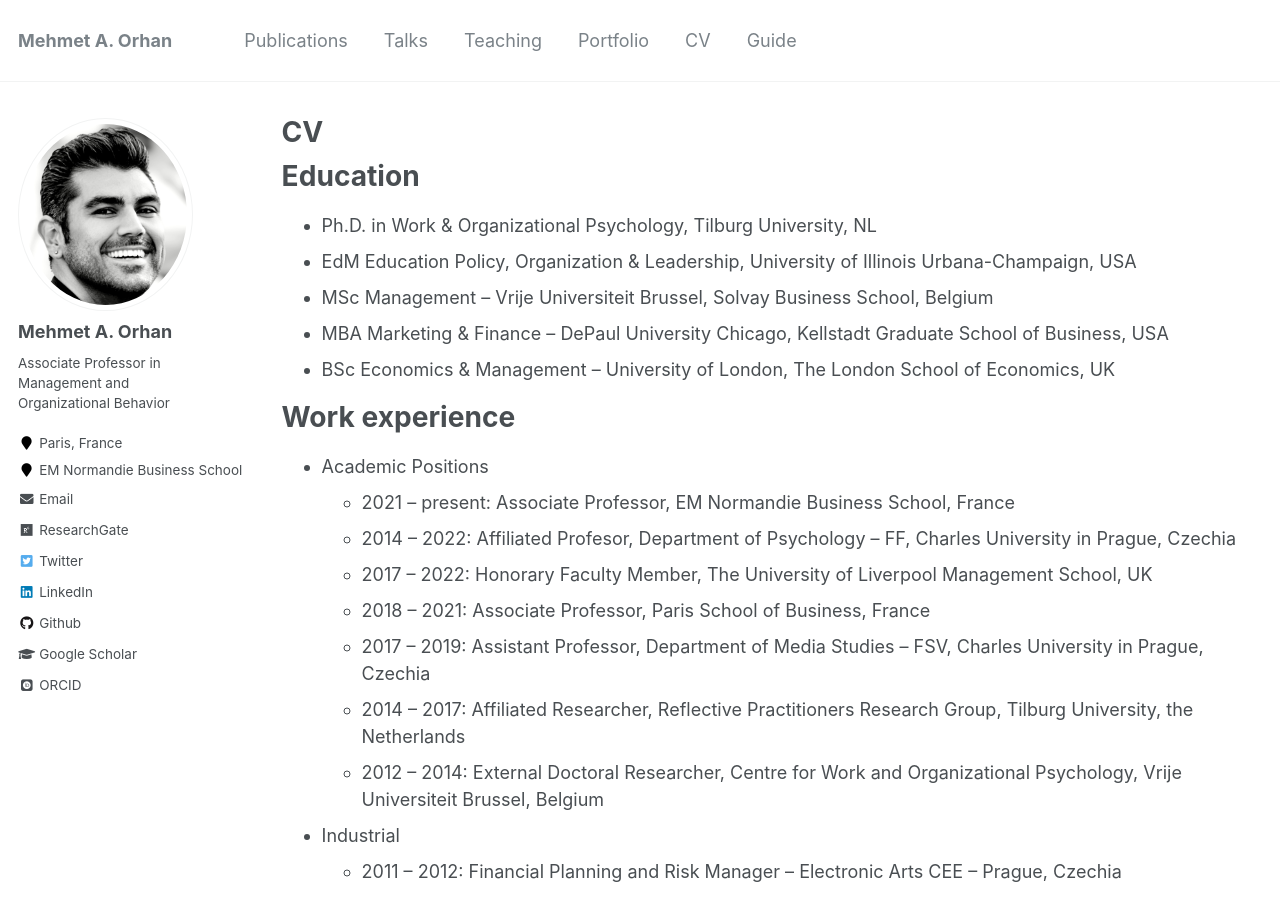
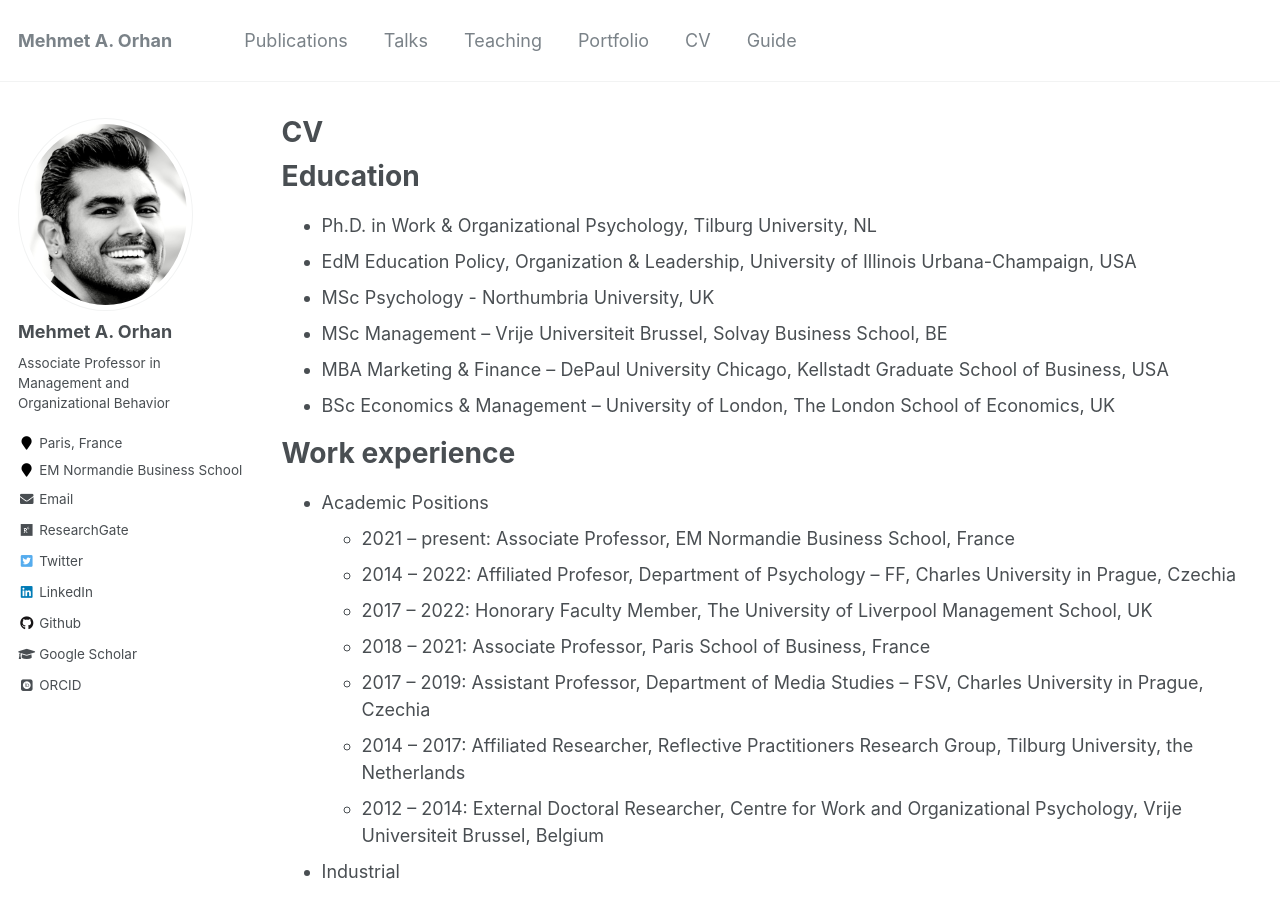
Before and after one commit to maorhan/maorhan.github.io, a Jekyll site: the page built from _pages/cv.md, in a window 1280 px wide and 900 px high. Built offline with Jekyll 4.4.1, drawn with Linux system fonts in a browser that asks for light colours; some web fonts are replaced.

Commit message:
Update cv.md

```diff
--- a/_pages/cv.md
+++ b/_pages/cv.md
@@ -13,7 +13,8 @@ Education
 ======
 * Ph.D. in Work & Organizational Psychology, Tilburg University, NL
 * EdM Education Policy, Organization & Leadership, University of Illinois Urbana-Champaign, USA
-* MSc Management – Vrije Universiteit Brussel, Solvay Business School, Belgium
+* MSc Psychology - Northumbria University, UK
+* MSc Management – Vrije Universiteit Brussel, Solvay Business School, BE
 * MBA Marketing & Finance – DePaul University Chicago, Kellstadt Graduate School of Business, USA
 * BSc Economics & Management – University of London, The London School of Economics, UK
 
```
